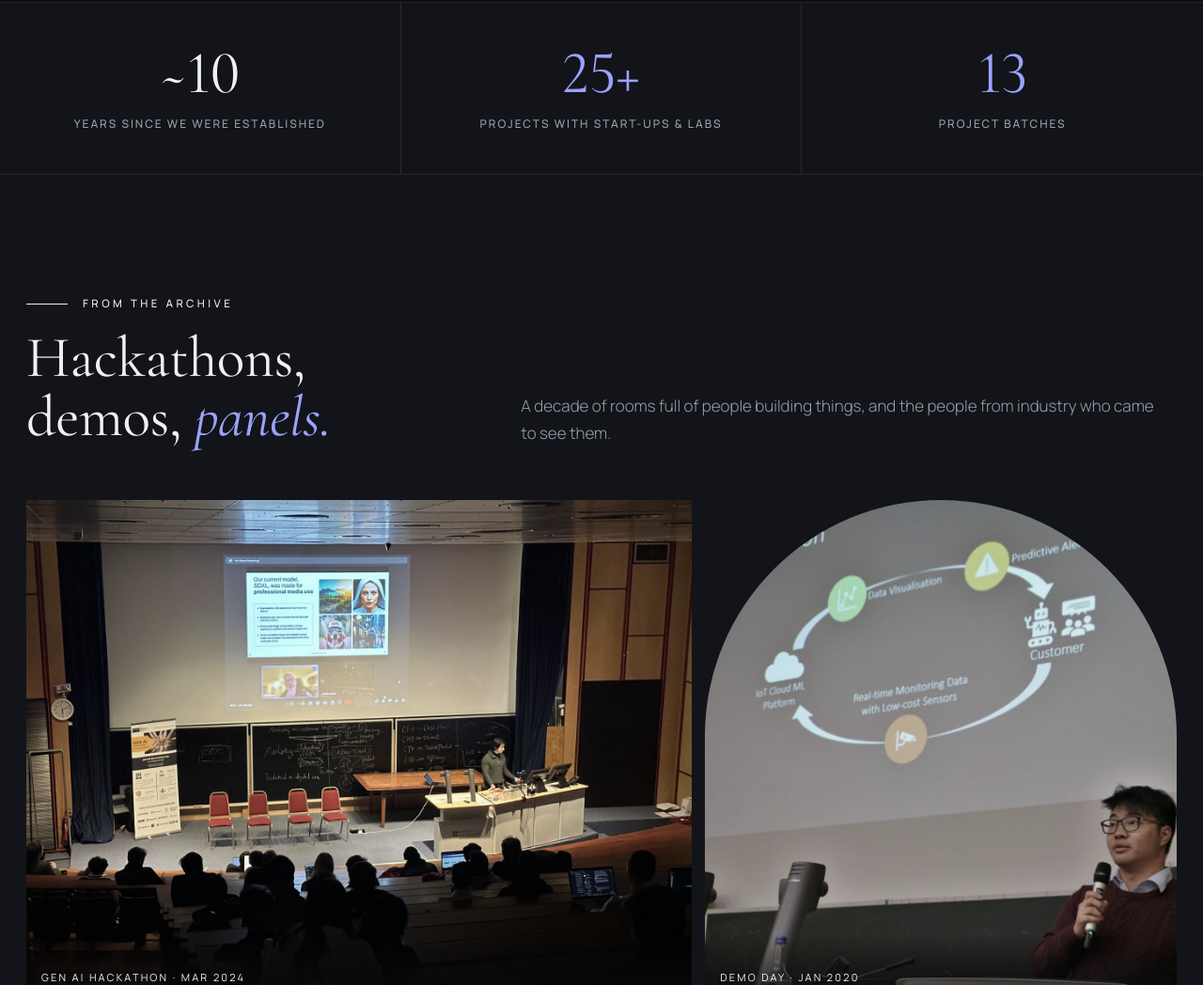
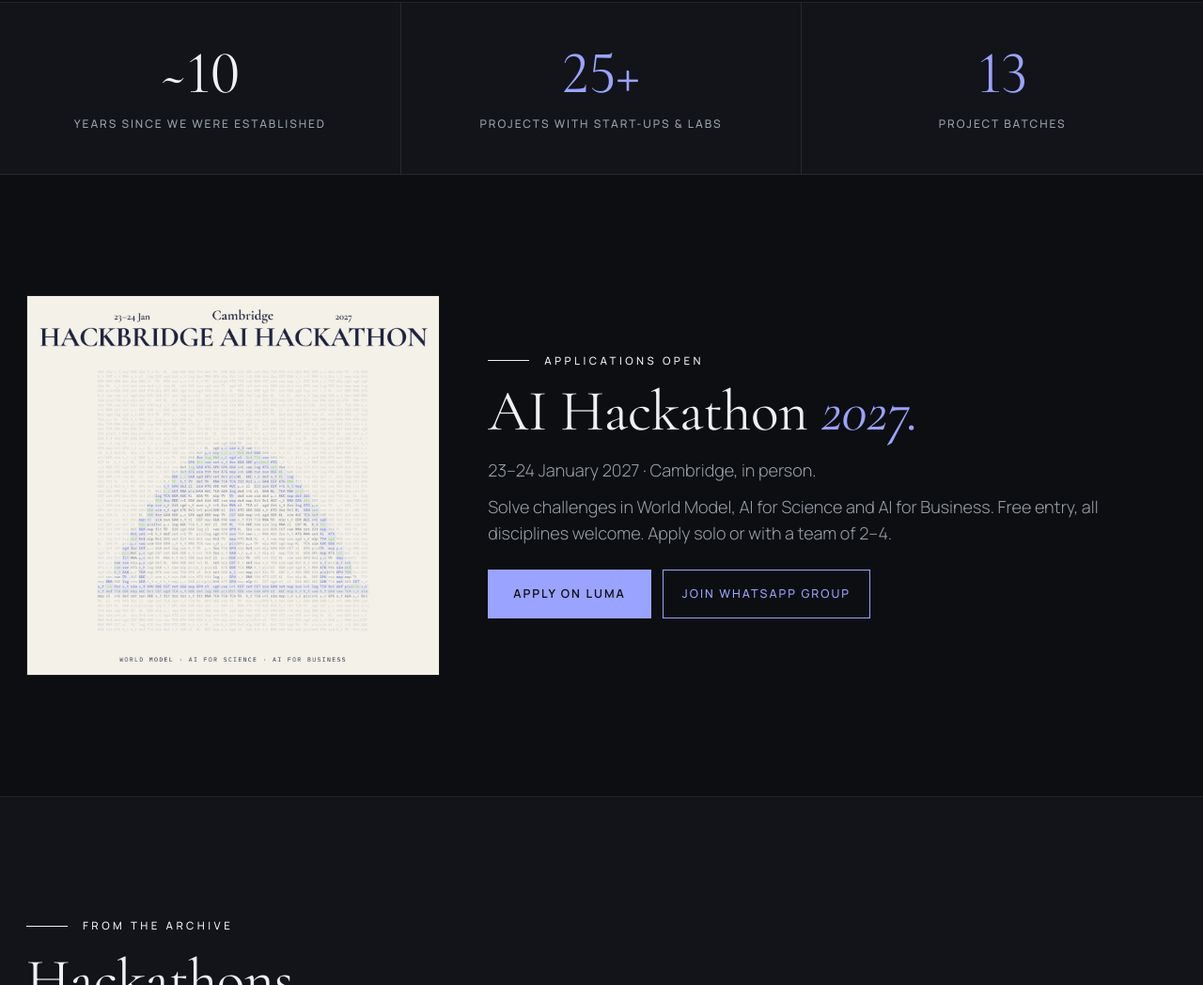
Before and after one commit to Hackbridge-2018/hackbridge-2018.github.io, a plain HTML site: page index.html in a window 1280 px wide. Shown: the part 952-2000 px from the top of the page at 94% size. Drawn offline with nearby package versions, Linux system fonts and the light colour scheme.

Commit message:
Move hackathon block onto homepage between hero and archive
Co-Authored-By: Claude Opus 5.5 <noreply@anthropic.com>
Claude-Session: https://claude.ai/code/session_01N1yEK66b3WeEW2touuHySQ

```diff
--- a/index.html
+++ b/index.html
@@ -203,7 +203,7 @@ figcaption{position:absolute;left:0;bottom:0;right:0;padding:36px 16px 14px;font
 .hk-nav{color:var(--accent)!important}
 .hk-m{display:none;font-size:12px;letter-spacing:.16em;text-transform:uppercase;color:var(--accent);text-decoration:none;font-weight:600;margin-left:auto;margin-right:18px}
 @media (max-width:900px){.hk-m{display:inline-block}}
-.hk-body{padding-block:clamp(40px,6vw,80px)}
+.hk-sec{scroll-margin-top:78px}
 .hk-solo{max-width:820px}
 .hk-grid{display:grid;grid-template-columns:minmax(0,440px) minmax(0,1fr);gap:clamp(28px,4vw,56px);align-items:center}
 .hk-poster{display:block;width:100%;height:auto;max-width:440px;margin-inline:auto;border-radius:14px;border:1px solid var(--line);box-shadow:0 18px 50px rgba(0,0,0,.45)}
@@ -336,6 +336,24 @@ footer a:not(.logo){color:var(--muted)}footer a:not(.logo):hover{color:var(--fg)
     <div class="stat"><div class="n">13</div><div class="l small">project batches</div></div>
   </div>
 
+  <section id="hackathon" class="hk-sec" aria-label="AI Hackathon 2027">
+    <div class="wrap hk-grid">
+      <a class="ev v1" href="https://luma.com/nywthv75" target="_blank" rel="noopener" aria-label="AI Hackathon 2027 on Luma">
+        <div class="ev-img"><img src="img/hackathon-2027-cover.jpg" alt="Hackbridge AI Hackathon, 23–24 January 2027, Cambridge" width="1200" height="1104"></div>
+      </a>
+      <div class="hk-side">
+        <div class="eye">Applications open</div>
+        <h2>AI Hackathon <em>2027.</em></h2>
+        <p>23–24 January 2027 · Cambridge, in person.</p>
+        <p>Solve challenges in World Model, AI for Science and AI for Business. Free entry, all disciplines welcome. Apply solo or with a team of 2–4.</p>
+        <div class="hk-btns">
+          <a class="btn solid" href="https://luma.com/nywthv75" target="_blank" rel="noopener">Apply on Luma</a>
+          <a class="btn line" href="https://chat.whatsapp.com/E6ioRiHynhLIAP41begQAT" target="_blank" rel="noopener">Join WhatsApp group</a>
+        </div>
+      </div>
+    </div>
+  </section>
+
   <section id="photos" aria-label="Photos from past events">
     <div class="wrap">
       <div class="sec-head">
@@ -446,26 +464,6 @@ footer a:not(.logo){color:var(--muted)}footer a:not(.logo):hover{color:var(--fg)
   </section>
 </main>
 
-<div class="about" id="hackathon" hidden role="dialog" aria-modal="true" aria-label="Hackbridge AI Hackathon 2027">
-  <div class="about-bar wrap"><a class="logo" href="#close" aria-label="Close and go back">HACKBRIDGE</a><a class="about-close" href="#close">Close ✕</a></div>
-  <div class="hk-body">
-    <div class="wrap hk-grid">
-      <a class="ev v1" href="https://luma.com/nywthv75" target="_blank" rel="noopener" aria-label="AI Hackathon 2027 on Luma">
-        <div class="ev-img"><img src="img/hackathon-2027-cover.jpg" alt="Hackbridge AI Hackathon, 23–24 January 2027, Cambridge" width="1200" height="1104"></div>
-      </a>
-      <div class="hk-side">
-        <div class="eye">Applications open</div>
-        <h2>AI Hackathon <em>2027.</em></h2>
-        <p>23–24 January 2027 · Cambridge, in person.</p>
-        <p>Solve challenges in World Model, AI for Science and AI for Business. Free entry, all disciplines welcome. Apply solo or with a team of 2–4.</p>
-        <div class="hk-btns">
-          <a class="btn solid" href="https://luma.com/nywthv75" target="_blank" rel="noopener">Apply on Luma</a>
-          <a class="btn line" href="https://chat.whatsapp.com/E6ioRiHynhLIAP41begQAT" target="_blank" rel="noopener">Join WhatsApp group</a>
-        </div>
-      </div>
-    </div>
-  </div>
-</div>
 
 <div class="about" id="about" hidden role="dialog" aria-modal="true" aria-label="About Hackbridge">
   <div class="about-bar wrap"><a class="logo" href="#close" aria-label="Close and go back">HACKBRIDGE</a><a class="about-close" href="#close">Close ✕</a></div>
@@ -521,14 +519,6 @@ footer a:not(.logo){color:var(--muted)}footer a:not(.logo):hover{color:var(--fg)
     try{navigator.clipboard.writeText(t).then(done,function(){sel()})}catch(e){sel()}
     function sel(){var r=document.createRange();r.selectNodeContents(document.getElementById('email'));var s=getSelection();s.removeAllRanges();s.addRange(r);b.textContent='selected, press ⌘C'}
   });
-})();
-
-// Hackathon overlay, routed on #hackathon
-(function(){
-  var el=document.getElementById('hackathon');
-  function route(){var on=location.hash==='#hackathon';el.hidden=!on;if(on){document.body.classList.add('locked');el.scrollTop=0}else if(location.hash!=='#about'){document.body.classList.remove('locked')}}
-  window.addEventListener('hashchange',route);route();
-  document.addEventListener('keydown',function(e){if(e.key==='Escape'&&!el.hidden)location.hash='close'});
 })();
 
 // About overlay, routed on #about
```
